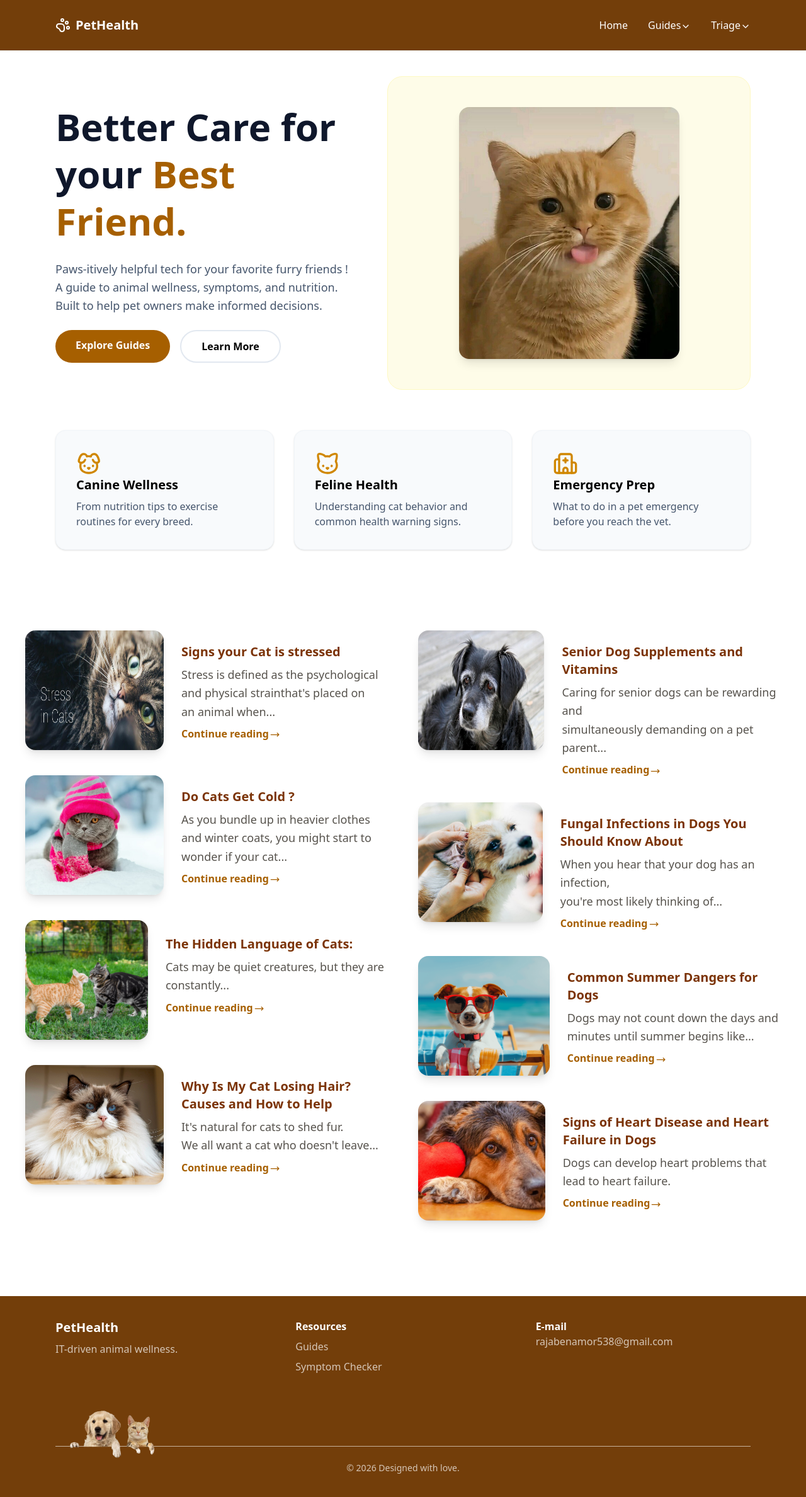
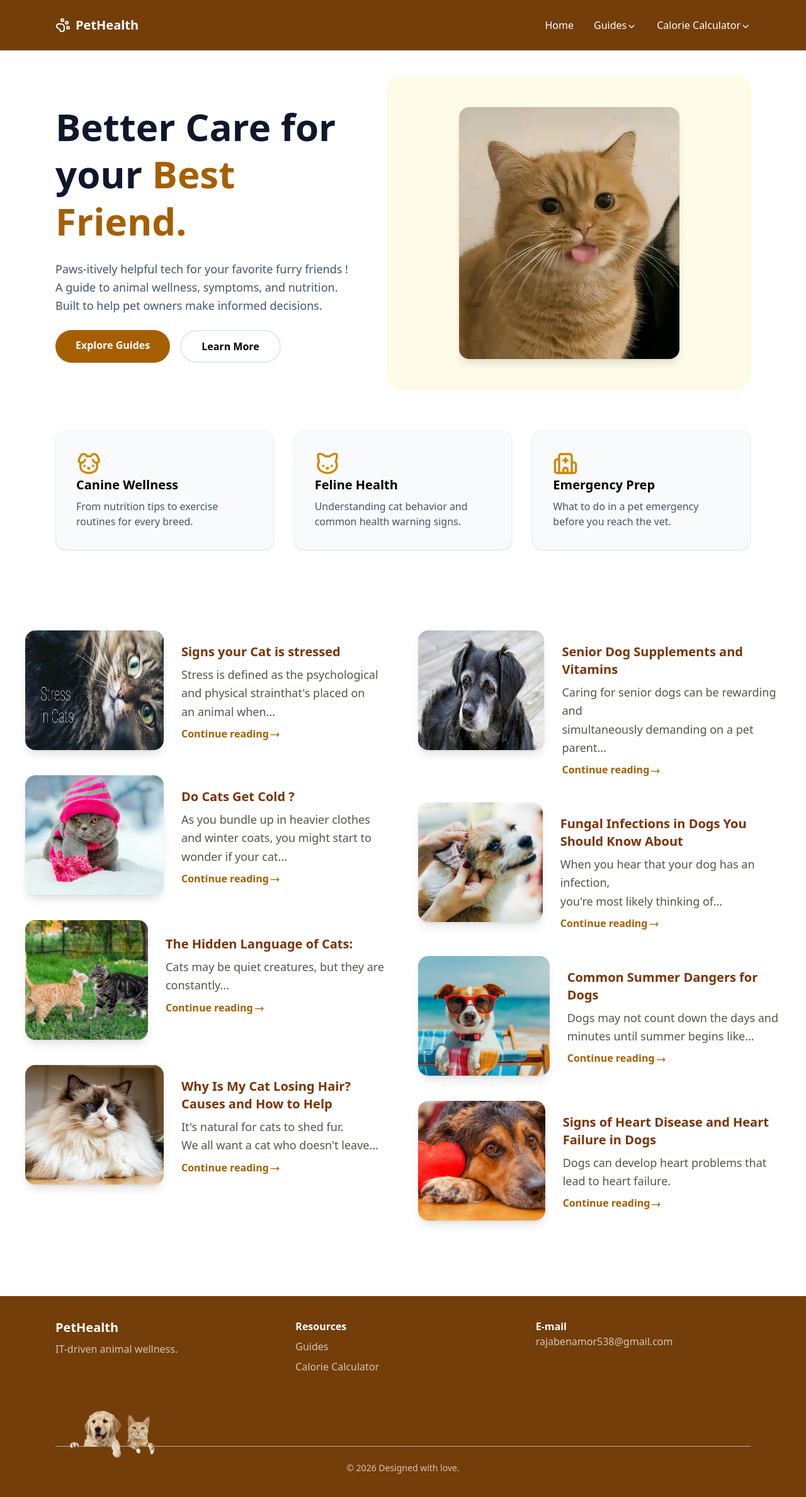
Before and after one commit to Rajabenamor/petHealth, a Next.js app: page / in a window 1280 px wide. Shown: the whole page at 63% size. Built offline with nearby package versions, Linux system fonts and the light colour scheme.

Commit message:
feature and triage fix

```diff
--- a/src/app/page.tsx
+++ b/src/app/page.tsx
@@ -26,7 +26,7 @@ export default function home() {
               Explore Guides
             </Link>
             <Link
-              href="/triage"
+              href="/calorieCalculation"
               className="border-2 border-slate-200 px-8 py-3 rounded-full font-bold hover:bg-slate-50 transition"
             >
               Learn More
--- a/src/components/Footer.tsx
+++ b/src/components/Footer.tsx
@@ -18,8 +18,8 @@ export default function Footer() {
             <a href="/guides" className="text-white/70 hover:underline">
               Guides
             </a>
-            <a href="/triage" className="text-white/70 hover:underline">
-              Symptom Checker
+            <a href="/calorieCalculation" className="text-white/70 hover:underline">
+              Calorie Calculator
             </a>
           </div>
 
--- a/src/components/Navbar.tsx
+++ b/src/components/Navbar.tsx
@@ -54,22 +54,22 @@ export default function Navbar() {
             </div>
           </div>
 
-          {/*Triage */}
+          {/*Calorie Calculation */}
           <div className="relative group">
             <Link
-              href="/triage"
+              href="/calorieCalculation"
               className="text-white hover:text-yellow-500  flex  items-center"
             >
-              Triage{" "}
+              Calorie Calculator{" "}
               <ChevronDown className="text-white w-4 h-4 mt-1 hover:text-yellow-500 " />
             </Link>
             <div className="absolute left-0 w-48 pt-2 hidden group-hover:block group-focus-within:block z-50">
               <div className="bg-white rounded-xl shadow-xl border border-stone-100 overflow-hidden">
                 <Link
-                  href="/triage"
+                  href="/calorieCalculation"
                   className="block px-4 py-3 text-sm text-stone-700 hover:bg-yellow-50 hover:text-yellow-700"
                 >
-                  Symptom Checker
+                  Calorie Calculator
                 </Link>
 
                 <Link
@@ -138,14 +138,14 @@ export default function Navbar() {
 
           <div className="space-y-4">
             <p className="text-yellow-500 text-xs font-bold uppercase">
-              Triage
+              Calorie Calculator
             </p>
             <Link
-              href="/triage"
+              href="/calorieCalculation"
               className="block text-white pl-4"
               onClick={() => setIsOpen(false)}
             >
-              Triage
+              Calorie Calculator
             </Link>
             <Link
               href="/dogHealth"
```
Also changed, not shown: src/app/calorieCalculation/page.tsx (renamed from src/app/triage/page.tsx), 1 other file (tests, documents, lock files or other folders).
